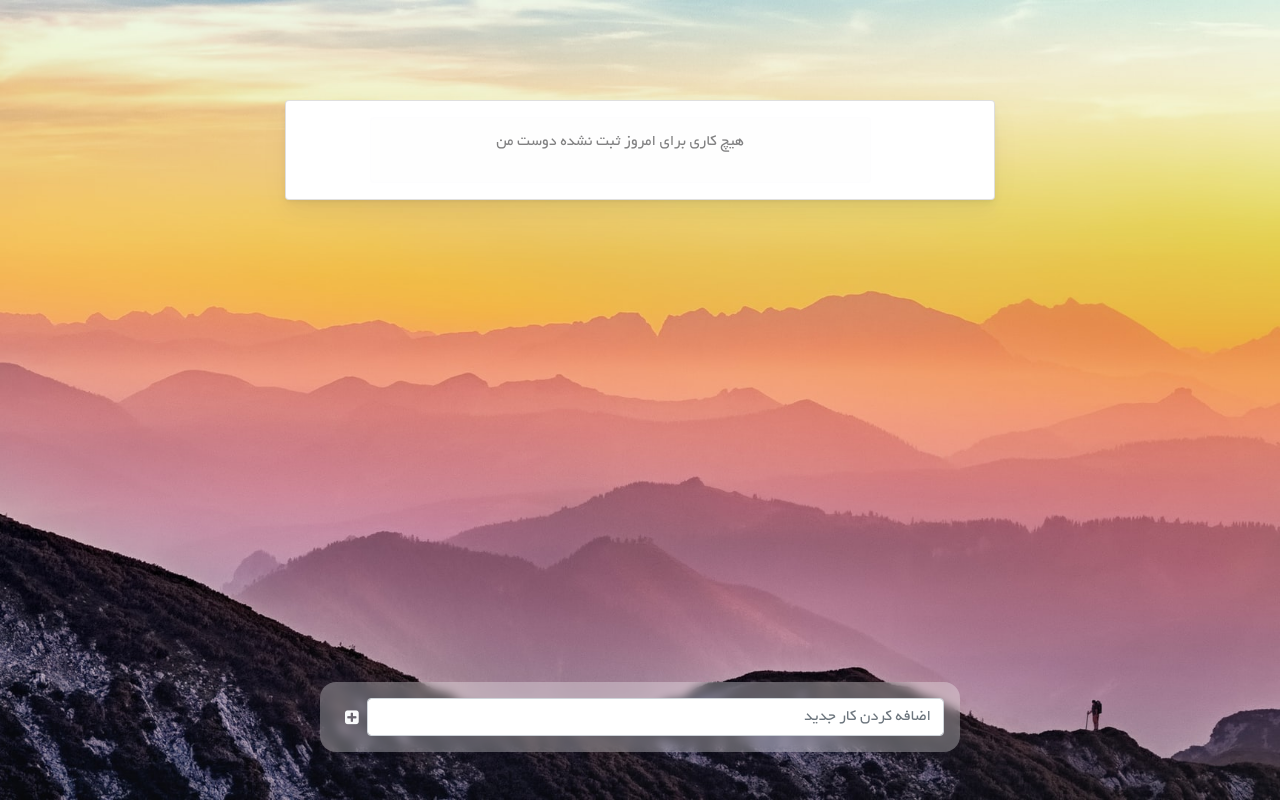
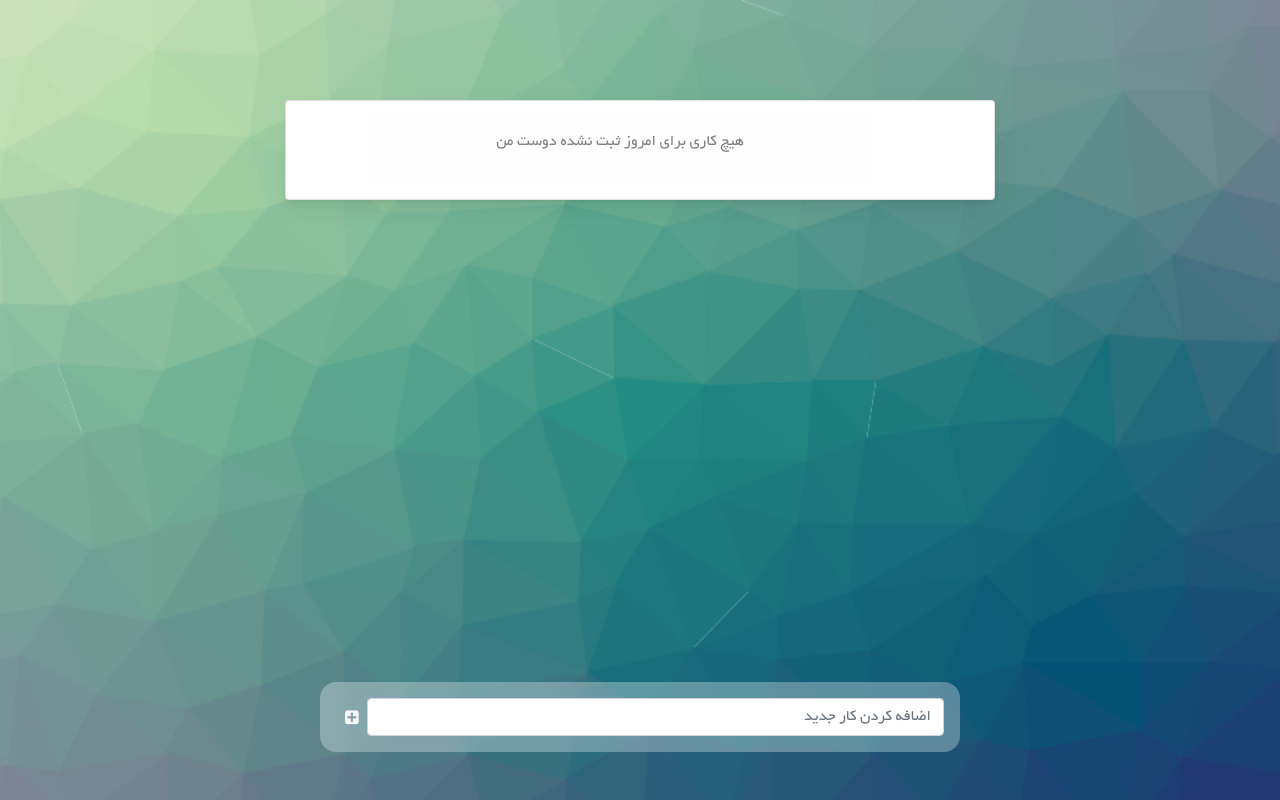
Before and after one commit to Milad-mosadegh/Persian-To-Do-App, a React app: page / in a window 1280 px wide. Built offline with nearby package versions, Linux system fonts and the light colour scheme.

Commit message:
Change Image

```diff
--- a/public/css/style.css
+++ b/public/css/style.css
@@ -10,7 +10,7 @@
 body {
     margin: 0;
     font-family: "BYekan" !important;
-    background: url("../img/background.jpg") no-repeat center center fixed;
+    background: url("../img/bg.png") no-repeat center center fixed;
     -webkit-background-size: cover;
     -moz-background-size: cover;
     background-size: cover;
```
Also changed, not shown: public/img/bg.png (added).
